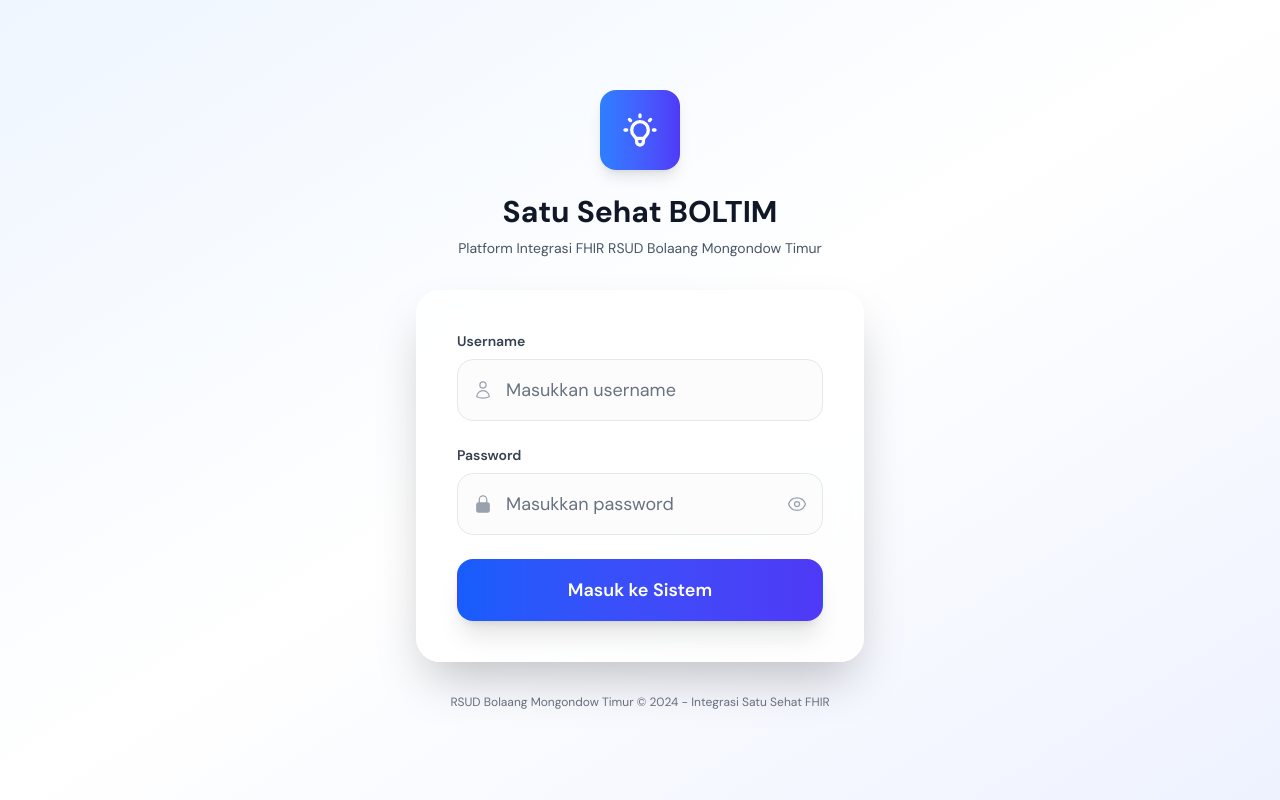
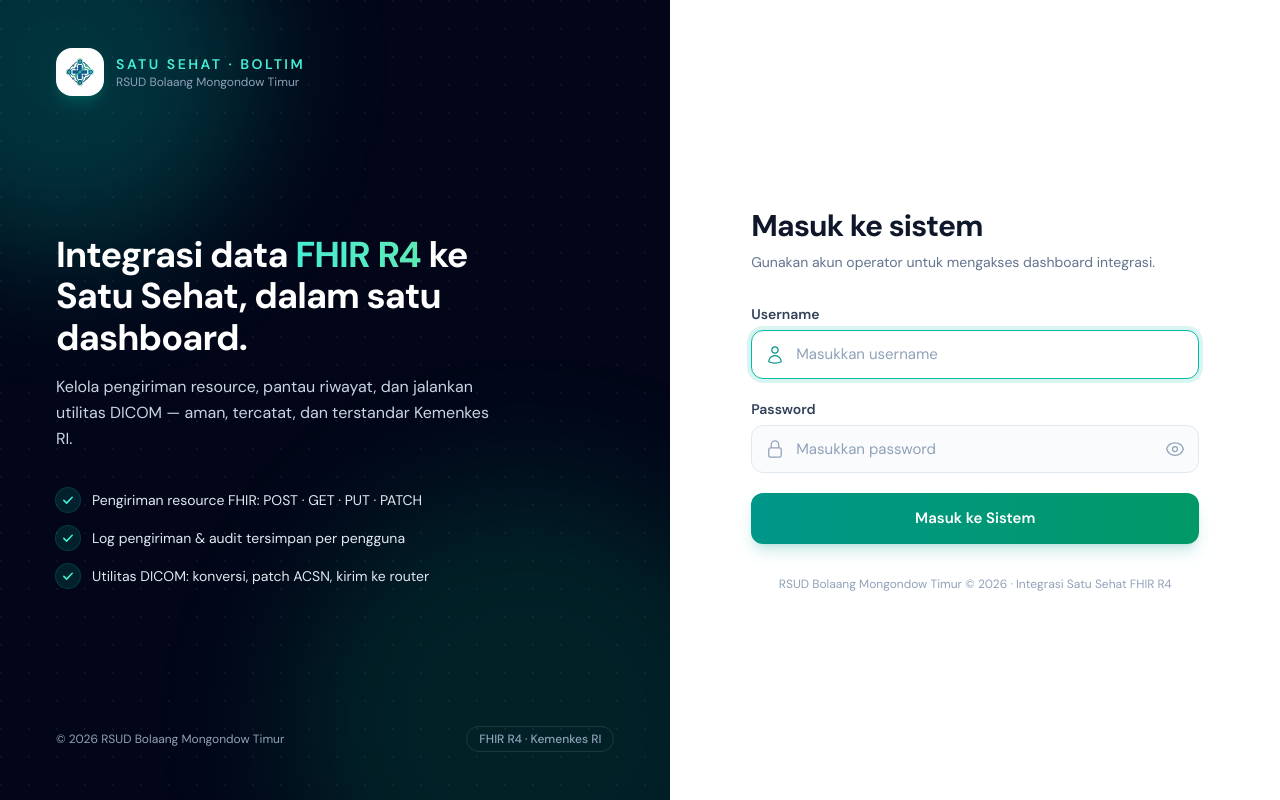
Before and after one commit to FebriansyahAmu/fhirrsudboltim, a Next.js app: page / in a window 1280 px wide. Built offline with nearby package versions, Linux system fonts and the light colour scheme.

Commit message:
add: analisis kemkes-ihs database, redesign login pages

```diff
--- /dev/null
+++ b/src/app/components/Login/LoginBrandPanel.tsx
@@ -0,0 +1,108 @@
+// LoginBrandPanel — panel merek sisi kiri (desktop lg+).
+// Server component statis. Palet: slate gelap + aksen teal/emerald (tanpa indigo/violet).
+
+const FEATURES = [
+  "Pengiriman resource FHIR: POST · GET · PUT · PATCH",
+  "Log pengiriman & audit tersimpan per pengguna",
+  "Utilitas DICOM: konversi, patch ACSN, kirim ke router",
+] as const;
+
+function CheckIcon() {
+  return (
+    <svg
+      viewBox="0 0 20 20"
+      fill="none"
+      className="h-3.5 w-3.5"
+      aria-hidden="true"
+    >
+      <path
+        d="M4 10.5L8 14.5L16 6"
+        stroke="currentColor"
+        strokeWidth="2.2"
+        strokeLinecap="round"
+        strokeLinejoin="round"
+      />
+    </svg>
+  );
+}
+
+export default function LoginBrandPanel() {
+  return (
+    <aside className="relative isolate hidden flex-col justify-between overflow-hidden bg-slate-950 px-14 py-12 text-white lg:flex">
+      {/* Lapisan dekoratif */}
+      <div
+        aria-hidden="true"
+        className="pointer-events-none absolute -left-32 -top-32 h-96 w-96 rounded-full bg-teal-500/25 blur-3xl"
+      />
+      <div
+        aria-hidden="true"
+        className="pointer-events-none absolute -bottom-40 -right-24 h-[30rem] w-[30rem] rounded-full bg-emerald-500/15 blur-3xl"
+      />
+      <div
+        aria-hidden="true"
+        className="pointer-events-none absolute inset-0 opacity-[0.05]"
+        style={{
+          backgroundImage:
+            "radial-gradient(circle at 1px 1px, white 1px, transparent 0)",
+          backgroundSize: "28px 28px",
+        }}
+      />
+
+      {/* Brand lockup */}
+      <div className="relative flex items-center gap-3">
+        <span className="grid h-12 w-12 place-items-center rounded-2xl bg-white shadow-lg shadow-teal-500/20">
+          {/* eslint-disable-next-line @next/next/no-img-element */}
+          <img
+            src="/ehis-logo.svg"
+            alt=""
+            width={32}
+            height={32}
+            className="h-8 w-8 object-contain"
+          />
+        </span>
+        <div className="leading-tight">
+          <p className="text-sm font-semibold tracking-[0.18em] text-teal-300">
+            SATU SEHAT · BOLTIM
+          </p>
+          <p className="text-xs text-slate-400">
+            RSUD Bolaang Mongondow Timur
+          </p>
+        </div>
+      </div>
+
+      {/* Headline */}
+      <div className="relative max-w-md">
+        <h1 className="text-4xl font-bold leading-[1.15] tracking-tight">
+          Integrasi data{" "}
+          <span className="bg-linear-to-r from-teal-300 to-emerald-300 bg-clip-text text-transparent">
+            FHIR R4
+          </span>{" "}
+          ke Satu Sehat, dalam satu dashboard.
+        </h1>
+        <p className="mt-4 leading-relaxed text-slate-300">
+          Kelola pengiriman resource, pantau riwayat, dan jalankan utilitas
+          DICOM — aman, tercatat, dan terstandar Kemenkes RI.
+        </p>
+
+        <ul className="mt-9 space-y-3.5">
+          {FEATURES.map((feature) => (
+            <li key={feature} className="flex items-center gap-3">
+              <span className="grid h-6 w-6 shrink-0 place-items-center rounded-full bg-teal-500/15 text-teal-300 ring-1 ring-teal-400/25">
+                <CheckIcon />
+              </span>
+              <span className="text-sm text-slate-200">{feature}</span>
+            </li>
+          ))}
+        </ul>
+      </div>
+
+      {/* Footer panel */}
+      <div className="relative flex items-center justify-between text-xs text-slate-400">
+        <span>© 2026 RSUD Bolaang Mongondow Timur</span>
+        <span className="rounded-full border border-white/10 px-3 py-1 font-medium">
+          FHIR R4 · Kemenkes RI
+        </span>
+      </div>
+    </aside>
+  );
+}
--- a/src/app/components/Login/LoginFooter.tsx
+++ b/src/app/components/Login/LoginFooter.tsx
@@ -1,9 +1,7 @@
 export default function LoginFooter() {
   return (
-    <div className="mt-8 text-center">
-      <p className="text-xs text-gray-500">
-        RSUD Bolaang Mongondow Timur © 2024 - Integrasi Satu Sehat FHIR
-      </p>
-    </div>
+    <p className="mt-8 text-center text-xs text-slate-400">
+      RSUD Bolaang Mongondow Timur © 2026 · Integrasi Satu Sehat FHIR R4
+    </p>
   );
 }
--- a/src/app/components/Login/LoginForm.tsx
+++ b/src/app/components/Login/LoginForm.tsx
@@ -4,8 +4,8 @@
 import {
   HiOutlineEye,
   HiOutlineEyeSlash,
-  HiLockClosed,
-  HiExclamationCircle,
+  HiOutlineLockClosed,
+  HiOutlineExclamationCircle,
   HiOutlineUser,
 } from "react-icons/hi2";
 
@@ -45,47 +45,51 @@
       } else {
         setError("Username atau password salah");
       }
-    } catch (err) {
+    } catch {
       setError("Terjadi kesalahan. Silakan coba lagi.");
     } finally {
       setIsLoading(false);
     }
   };
 
+  const inputClass = (invalid: boolean) =>
+    `w-full rounded-xl border bg-slate-50/70 py-3 pl-11 pr-4 text-[15px] text-slate-900 placeholder-slate-400 transition-all duration-150 focus:bg-white focus:outline-none focus:ring-4 disabled:cursor-not-allowed disabled:opacity-60 ${
+      invalid
+        ? "border-red-300 focus:border-red-400 focus:ring-red-500/15"
+        : "border-slate-200 focus:border-teal-500 focus:ring-teal-500/15"
+    }`;
+
   return (
-    <div className="bg-white/80 backdrop-blur-xl shadow-2xl rounded-3xl border border-white/50 p-8 sm:p-10">
-      <form className="space-y-6" onSubmit={handleSubmit}>
+    <form className="space-y-5" onSubmit={handleSubmit} noValidate>
       {error && (
-          <div className="bg-red-50 border border-red-200 rounded-2xl p-4">
-            <div className="flex items-center">
-              <div className="shrink-0">
-                <HiExclamationCircle className="h-5 w-5 text-red-400" />
-              </div>
-              <div className="ml-3">
-                <p className="text-sm text-red-800">{error}</p>
-              </div>
-            </div>
+        <div
+          role="alert"
+          className="flex items-start gap-3 rounded-xl border border-red-200 bg-red-50 p-3.5"
+        >
+          <HiOutlineExclamationCircle className="mt-0.5 h-5 w-5 shrink-0 text-red-500" />
+          <p className="text-sm font-medium text-red-800">{error}</p>
         </div>
       )}
 
-        {/* Username Field */}
+      {/* Username */}
       <div>
         <label
           htmlFor="username"
-            className="block text-sm font-semibold text-gray-700 mb-2"
+          className="mb-1.5 block text-sm font-semibold text-slate-700"
         >
           Username
         </label>
-          <div className="relative">
-            <div className="absolute inset-y-0 left-0 pl-4 flex items-center pointer-events-none">
-              <HiOutlineUser className="h-5 w-5 text-gray-400" />
-            </div>
+        <div className="group relative">
+          <HiOutlineUser className="pointer-events-none absolute left-3.5 top-1/2 h-5 w-5 -translate-y-1/2 text-slate-400 transition-colors group-focus-within:text-teal-600" />
           <input
             id="username"
             name="username"
             type="text"
             required
-              className="w-full pl-12 pr-4 py-4 bg-gray-50/50 border border-gray-200 rounded-2xl focus:ring-2 focus:ring-blue-500 focus:border-blue-500 transition-all duration-200 text-lg placeholder-gray-500"
+            autoComplete="username"
+            autoFocus
+            aria-invalid={!!error}
+            className={inputClass(!!error)}
             placeholder="Masukkan username"
             value={formData.username}
             onChange={handleChange}
@@ -94,24 +98,24 @@
         </div>
       </div>
 
-        {/* Password Field */}
+      {/* Password */}
       <div>
         <label
           htmlFor="password"
-            className="block text-sm font-semibold text-gray-700 mb-2"
+          className="mb-1.5 block text-sm font-semibold text-slate-700"
         >
           Password
         </label>
-          <div className="relative">
-            <div className="absolute inset-y-0 left-0 pl-4 flex items-center pointer-events-none">
-              <HiLockClosed className="h-5 w-5 text-gray-400" />
-            </div>
+        <div className="group relative">
+          <HiOutlineLockClosed className="pointer-events-none absolute left-3.5 top-1/2 h-5 w-5 -translate-y-1/2 text-slate-400 transition-colors group-focus-within:text-teal-600" />
           <input
             id="password"
             name="password"
             type={showPassword ? "text" : "password"}
             required
-              className="w-full pl-12 pr-12 py-4 bg-gray-50/50 border border-gray-200 rounded-2xl focus:ring-2 focus:ring-blue-500 focus:border-blue-500 transition-all duration-200 text-lg placeholder-gray-500"
+            autoComplete="current-password"
+            aria-invalid={!!error}
+            className={`${inputClass(!!error)} pr-11`}
             placeholder="Masukkan password"
             value={formData.password}
             onChange={handleChange}
@@ -119,9 +123,11 @@
           />
           <button
             type="button"
-              className="absolute inset-y-0 right-0 pr-4 flex items-center text-gray-400 hover:text-gray-600 transition-colors duration-200"
-              onClick={() => setShowPassword(!showPassword)}
+            onClick={() => setShowPassword((s) => !s)}
             disabled={isLoading}
+            aria-label={showPassword ? "Sembunyikan password" : "Tampilkan password"}
+            aria-pressed={showPassword}
+            className="absolute right-2 top-1/2 grid h-8 w-8 -translate-y-1/2 place-items-center rounded-lg text-slate-400 transition-colors hover:text-slate-700 focus:outline-none focus-visible:ring-2 focus-visible:ring-teal-500/40 disabled:opacity-60"
           >
             {showPassword ? (
               <HiOutlineEyeSlash className="h-5 w-5" />
@@ -132,19 +138,20 @@
         </div>
       </div>
 
-        {/* Login Button - sama persis */}
+      {/* Submit */}
       <button
         type="submit"
         disabled={isLoading}
-          className="group relative w-full flex justify-center py-4 px-4 border border-transparent text-lg font-semibold rounded-2xl text-white bg-linear-to-r from-blue-600 to-indigo-600 hover:from-blue-700 hover:to-indigo-700 focus:ring-4 focus:ring-blue-500/50 focus:outline-none transition-all duration-200 shadow-xl hover:shadow-2xl hover:-translate-y-0.5 disabled:opacity-50 disabled:cursor-not-allowed disabled:transform-none"
+        className="flex w-full items-center justify-center gap-2 rounded-xl bg-linear-to-r from-teal-600 to-emerald-600 px-4 py-3.5 text-[15px] font-semibold text-white shadow-lg shadow-teal-600/20 transition-all duration-200 hover:from-teal-500 hover:to-emerald-500 hover:shadow-xl hover:shadow-teal-600/25 focus:outline-none focus-visible:ring-4 focus-visible:ring-teal-500/35 disabled:cursor-not-allowed disabled:opacity-60 disabled:shadow-none motion-safe:hover:-translate-y-0.5"
       >
         {isLoading ? (
           <>
             <svg
-                className="animate-spin -ml-1 mr-3 h-5 w-5 text-white"
+              className="h-5 w-5 animate-spin text-white"
               xmlns="http://www.w3.org/2000/svg"
               fill="none"
               viewBox="0 0 24 24"
+              aria-hidden="true"
             >
               <circle
                 className="opacity-25"
@@ -153,20 +160,19 @@
                 r="10"
                 stroke="currentColor"
                 strokeWidth="4"
-                ></circle>
+              />
               <path
                 className="opacity-75"
                 fill="currentColor"
                 d="M4 12a8 8 0 018-8V0C5.373 0 0 5.373 0 12h4zm2 5.291A7.962 7.962 0 014 12H0c0 3.042 1.135 5.824 3 7.938l3-2.647z"
-                ></path>
+              />
             </svg>
-              Sedang masuk...
+            Sedang masuk…
           </>
         ) : (
           "Masuk ke Sistem"
         )}
       </button>
     </form>
-    </div>
   );
 }
--- a/src/app/components/Login/LoginHeader.tsx
+++ b/src/app/components/Login/LoginHeader.tsx
@@ -1,27 +1,29 @@
 export default function LoginHeader() {
   return (
-    <div className="text-center">
-      <div className="mx-auto h-20 w-20 bg-linear-to-r from-blue-500 to-indigo-600 rounded-2xl flex items-center justify-center shadow-lg mb-6">
-        <svg
-          className="h-10 w-10 text-white"
-          fill="none"
-          stroke="currentColor"
-          viewBox="0 0 24 24"
-        >
-          <path
-            strokeLinecap="round"
-            strokeLinejoin="round"
-            strokeWidth={2}
-            d="M9.663 17h4.673M12 3v1m6.364 1.636l-.707.707M21 12h-1M4 12H3m3.343-5.657l-.707-.707m2.828 9.9a5 5 0 117.072 0l-.548.547A3.374 3.374 0 0014 18.469V19a2 2 0 11-4 0v-.531c0-.895-.356-1.754-.988-2.386l-.548-.547z"
+    <div className="mb-8">
+      {/* Logo lockup — hanya tampil di mobile (panel merek tersembunyi <lg) */}
+      <div className="mb-8 flex items-center gap-3 lg:hidden">
+        <span className="grid h-11 w-11 place-items-center rounded-2xl bg-white shadow-sm ring-1 ring-slate-200">
+          {/* eslint-disable-next-line @next/next/no-img-element */}
+          <img
+            src="/ehis-logo.svg"
+            alt="Logo Satu Sehat BOLTIM"
+            width={28}
+            height={28}
+            className="h-7 w-7 object-contain"
           />
-        </svg>
+        </span>
+        <div className="leading-tight">
+          <p className="text-sm font-bold text-slate-900">Satu Sehat BOLTIM</p>
+          <p className="text-xs text-slate-500">Integrasi FHIR RSUD BOLTIM</p>
+        </div>
       </div>
 
-      <h2 className="text-3xl font-bold text-gray-900 mb-2">
-        Satu Sehat BOLTIM
+      <h2 className="text-2xl font-bold tracking-tight text-slate-900 sm:text-3xl">
+        Masuk ke sistem
       </h2>
-      <p className="text-sm text-gray-600 mb-8">
-        Platform Integrasi FHIR RSUD Bolaang Mongondow Timur
+      <p className="mt-2 text-sm text-slate-500">
+        Gunakan akun operator untuk mengakses dashboard integrasi.
       </p>
     </div>
   );
--- a/src/app/page.tsx
+++ b/src/app/page.tsx
@@ -1,15 +1,20 @@
+import LoginBrandPanel from "./components/Login/LoginBrandPanel";
 import LoginFooter from "./components/Login/LoginFooter";
 import LoginForm from "./components/Login/LoginForm";
 import LoginHeader from "./components/Login/LoginHeader";
 
 export default function Home() {
   return (
-    <div className="min-h-screen bg-linear-to-br from-blue-50 via-white to-indigo-50 flex flex-col items-center justify-center px-4 py-12 sm:px-6 lg:px-8">
-      <div className="max-w-md w-full space-y-8">
-        <LoginHeader />
-        <LoginForm />
-        <LoginFooter />
+    <main className="grid min-h-screen bg-white lg:grid-cols-[1.1fr_1fr]">
+      <LoginBrandPanel />
+
+      <div className="flex flex-col justify-center px-6 py-10 sm:px-10 lg:px-16">
+        <div className="mx-auto w-full max-w-md">
+          <LoginHeader />
+          <LoginForm />
+          <LoginFooter />
+        </div>
       </div>
-    </div>
+    </main>
   );
 }
```
Also changed, not shown: 4 other files (tests, documents, lock files or other folders). Lines whose indentation alone changed are shown as unchanged.
